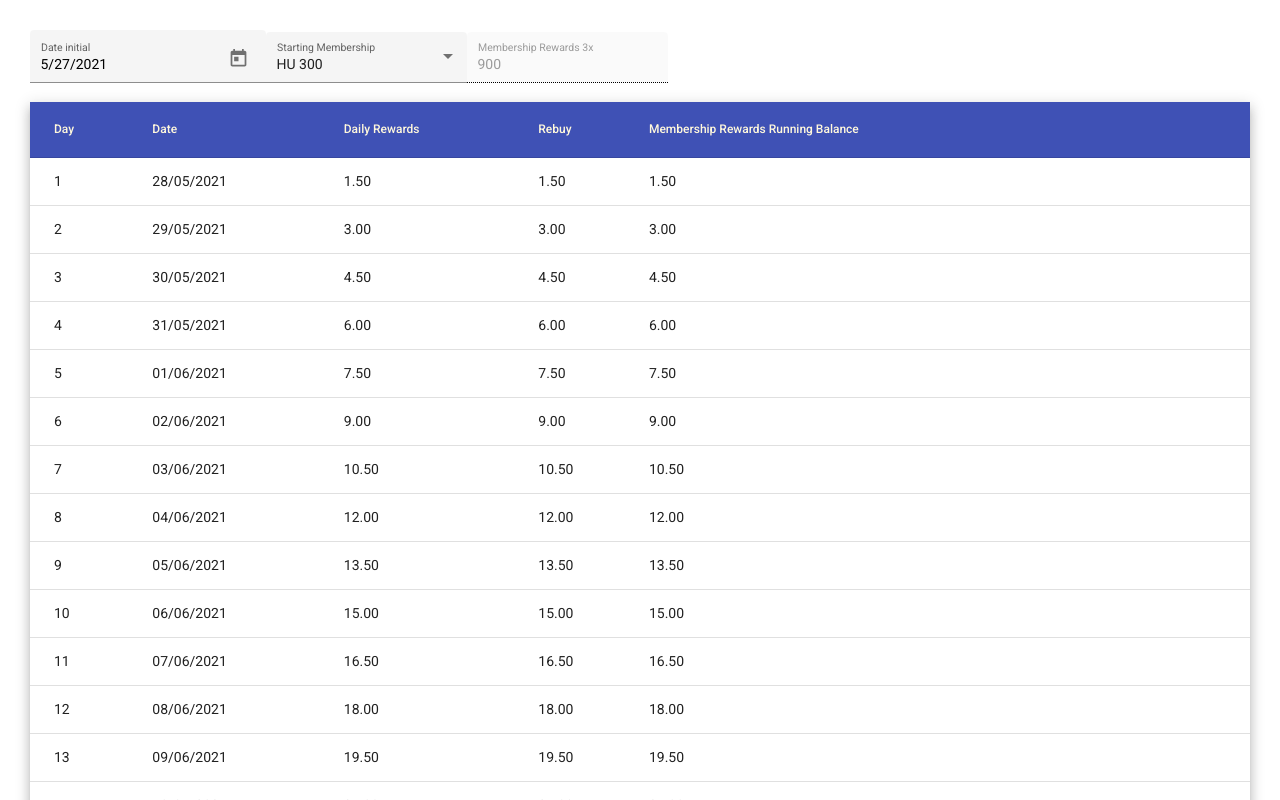
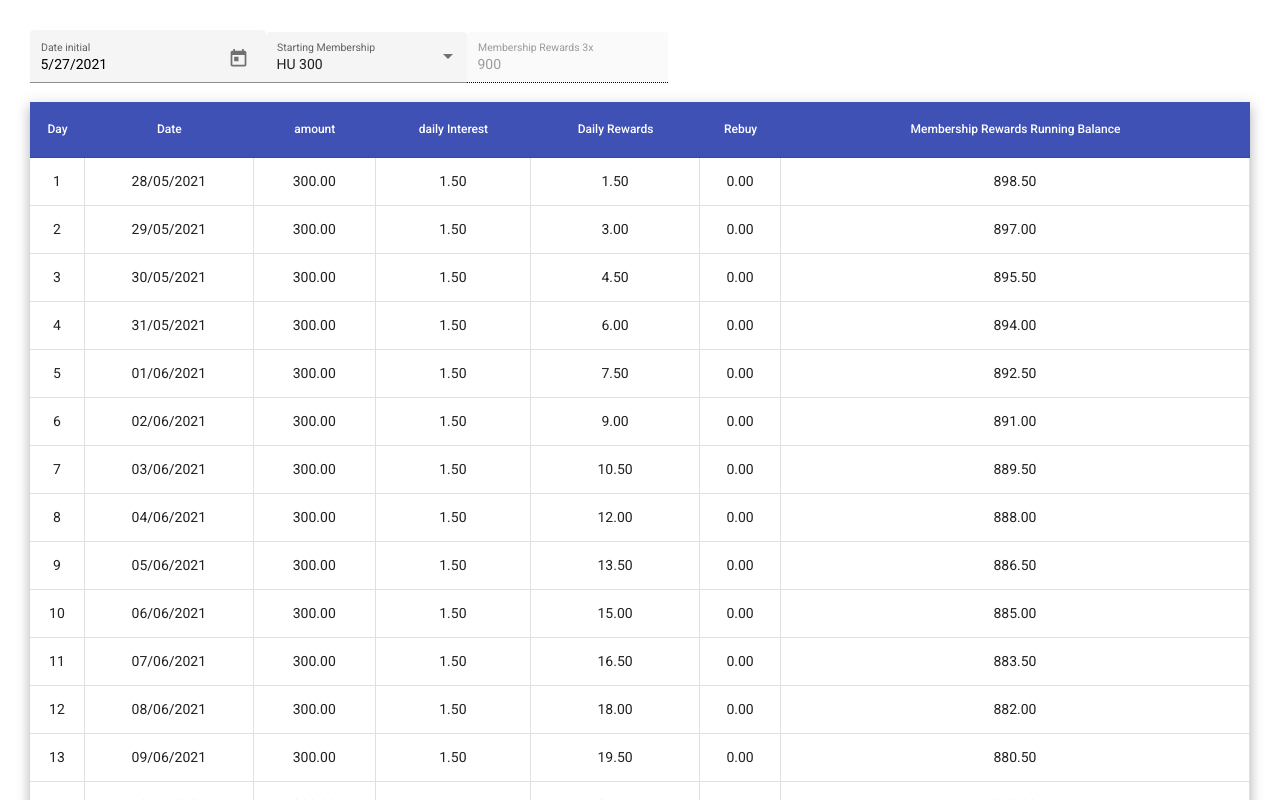
Before and after one commit to marioajuez/basica, an Angular app: page / in a window 1280 px wide. Shown: the top 800 px of the page. Built offline with nearby package versions, Linux system fonts and the light colour scheme.

Commit message:
tabla con todos los calculos 100% falta agregarle los eventos de cambio

```diff
--- a/angular.json
+++ b/angular.json
@@ -123,6 +123,10 @@
               "devServerTarget": "hyperfund-calc:serve:production"
             }
           }
+        },
+        "deploy": {
+          "builder": "angular-cli-ghpages:deploy",
+          "options": {}
         }
       }
     }
--- a/package.json
+++ b/package.json
@@ -9,7 +9,6 @@
     "lint": "ng lint",
     "e2e": "ng e2e",
     "postinstall": "ngcc"
-
   },
   "private": true,
   "dependencies": {
@@ -32,9 +31,10 @@
     "@angular/cli": "~9.1.4",
     "@angular/compiler-cli": "~9.1.4",
     "@angular/language-service": "~9.1.4",
-    "@types/node": "^12.11.1",
     "@types/jasmine": "~3.5.0",
     "@types/jasminewd2": "~2.0.3",
+    "@types/node": "^12.11.1",
+    "angular-cli-ghpages": "^1.0.0-rc.1",
     "codelyzer": "^5.1.2",
     "jasmine-core": "~3.5.0",
     "jasmine-spec-reporter": "~4.2.1",
--- a/src/app/app.component.html
+++ b/src/app/app.component.html
@@ -1,66 +1,61 @@
 
+<!-- <form name="form" #f="ngForm">
 
-<!-- <mat-grid-list cols="1" rowHeight="100px">
-  <mat-grid-tile> -->
-    <!-- <mat-list>
-      <mat-list-item>
+    <div class="form-group">
+      <label for="email">Email</label>
+      <input type="text" name="email" [(ngModel)]="model.email" #email="ngModel" required email />
+        <div *ngIf="email.invalid">
+            <div *ngIf="email.errors.required">Email is required</div>
+            <div *ngIf="email.errors.email">Email must be a valid email address</div>
+        </div>
+    </div>
+</form>
+<p>{{model.email}}</p> -->
+
+<form name="form" #f="ngForm">
     <mat-form-field appearance="fill">
       <mat-label>Date initial</mat-label>
-          <input matInput [matDatepicker]="picker" [(ngModel)]="date_" #ctrl="ngModel">
-          <mat-datepicker-toggle matSuffix [for]="picker"></mat-datepicker-toggle>
-          <mat-datepicker #picker></mat-datepicker>
-        </mat-form-field>
-      </mat-list-item>
-      <mat-divider></mat-divider>
-      <mat-list-item>
-      <mat-form-field appearance="fill">
-        <mat-label>Plans hyperfund</mat-label>
-        <mat-select [(value)]="selectedFood">
-          <mat-option [value]="option.value" *ngFor="let option of plans">{{ option.viewValue }}</mat-option>
-        </mat-select>
-      </mat-form-field>
-    </mat-list-item>
-    <p>You selected: {{selectedFood}}</p> -->
-<!--
-  </mat-grid-tile>
-</mat-grid-list> -->
-
-
-<mat-form-field appearance="fill">
-  <mat-label>Date initial</mat-label>
-  <input matInput [matDatepicker]="picker" [(ngModel)]="date_"
-  (dateChange)="addEvent('change', $event)"
-
+      <input matInput   name = "date" [matDatepicker]="picker" [(ngModel)]="userData.date"
+      (dateChange)="addEvent()"
       >
       <mat-datepicker-toggle matSuffix [for]="picker"></mat-datepicker-toggle>
       <mat-datepicker #picker></mat-datepicker>
     </mat-form-field>
 
+
     <mat-form-field appearance="fill">
       <mat-label>Starting Membership</mat-label>
-  <mat-select [(value)]="selectedMembership">
+      <mat-select name="membership"  [(ngModel)]="userData.membership" (selectionChange)="select()" >
         <mat-option [value]="option.value" *ngFor="let option of memberShip">{{ option.viewValue }}</mat-option>
       </mat-select>
     </mat-form-field>
 
     <mat-form-field appearance="fill">
     <mat-label>Membership Rewards 3x</mat-label>
-  <input matInput disabled value="{{selectedMembership *3}}">
-</mat-form-field >
-
+    <input matInput disabled value="{{userData.membership *3}}">
+  </mat-form-field>
+</form>
 
 <table mat-table [dataSource]="table" class="mat-elevation-z8">
 
   <tr mat-header-row *matHeaderRowDef="displayedColumns; sticky: true"></tr>
-  <tr mat-row *matRowDef="let row; columns: displayedColumns;" [ngClass]="{'make-gold': row.dailyRewards == 'h'}"></tr>
+  <tr mat-row *matRowDef="let row; columns: displayedColumns;" [ngClass]="{'make-gold': row.dailyRewards >= 50}"></tr>
 
   <ng-container matColumnDef="day">
     <th mat-header-cell *matHeaderCellDef> Day </th>
-    <td mat-cell *matCellDef="let element; let i = index"> {{i+1}} </td>
+    <td mat-cell *matCellDef="let element; let i = index" > {{i+1}} </td>
   </ng-container>
   <ng-container matColumnDef="date">
     <th mat-header-cell *matHeaderCellDef> Date </th>
     <td mat-cell *matCellDef="let days"> {{days.date | date : "dd/MM/yyyy"}} </td>
+  </ng-container>
+  <ng-container matColumnDef="amount">
+    <th mat-header-cell *matHeaderCellDef> amount </th>
+    <td mat-cell *matCellDef="let val"> {{val.amount | number : '1.2'}} </td>
+  </ng-container>
+  <ng-container matColumnDef="dailyInterest">
+      <th mat-header-cell *matHeaderCellDef> daily Interest</th>
+      <td mat-cell *matCellDef="let val"> {{val.dailyInterest | number : '1.2'}} </td>
   </ng-container>
   <ng-container matColumnDef="dailyRewards">
     <th mat-header-cell *matHeaderCellDef> Daily Rewards </th>
@@ -68,11 +63,11 @@
   </ng-container>
   <ng-container matColumnDef="rebuy">
     <th mat-header-cell *matHeaderCellDef> Rebuy</th>
-    <td mat-cell *matCellDef="let val"> {{val.dailyRewards | number : '1.2'}} </td>
+    <td mat-cell *matCellDef="let val"> {{ val.rebuy | number : '1.2'}} </td>
   </ng-container>
   <ng-container matColumnDef="balance">
     <th mat-header-cell *matHeaderCellDef> Membership Rewards Running Balance</th>
-    <td mat-cell *matCellDef="let val"> {{val.dailyRewards | number : '1.2'}} </td>
+    <td mat-cell *matCellDef="let val"> {{ val.membershipBalance | number : '1.2'}} </td>
   </ng-container>
 </table>
 <router-outlet></router-outlet>
--- a/src/app/app.component.scss
+++ b/src/app/app.component.scss
@@ -3,12 +3,38 @@ table{
 }
 .mat-header-cell{
     background-color: #3f51b5;
-    color: cornsilk;
+    color: white;
 }
 
 .make-gold {
-    background-color: gold
+    background-color: rgb(175, 6, 0);
 }
+.make-gold .mat-cell {
+    color: white;
+}
+td.mat-cell{
+    border-right: rgba(0,0,0,.12) solid 1px;
+    text-align: center;
+}
+th.mat-header-cell{
+    text-align: center;
+}
+
+td.mat-cell:last-of-type , th.mat-header-cell:last-of-type{
+    padding-right: 0px !important;
+}
+
+td.mat-cell:first-of-type, th.mat-header-cell:first-of-type{
+    padding-left: 0px !important;
+}
+
+
+.example-container.mat-elevation-z8 {
+    overflow-x: auto;
+  }
+  .example-container .mat-table.mat-table {
+    min-width: 450px;
+  }
 
 mat-grid-tile {
     background: lightblue;
--- a/src/app/app.component.ts
+++ b/src/app/app.component.ts
@@ -1,19 +1,20 @@
 import { Component } from '@angular/core';
 
-import {FormGroup, FormControl} from '@angular/forms';
+import { FormGroup, FormControl } from '@angular/forms';
+
 
 
 const ELEMENT_DATA: any[] = [
-  {position: 1, name: 'Hydrogen', weight: 1.0079, symbol: 'H'},
-  {position: 2, name: 'Helium', weight: 4.0026, symbol: 'He'},
-  {position: 3, name: 'Lithium', weight: 6.941, symbol: 'Li'},
-  {position: 4, name: 'Beryllium', weight: 9.0122, symbol: 'Be'},
-  {position: 5, name: 'Boron', weight: 10.811, symbol: 'B'},
-  {position: 6, name: 'Carbon', weight: 12.0107, symbol: 'C'},
-  {position: 7, name: 'Nitrogen', weight: 14.0067, symbol: 'N'},
-  {position: 8, name: 'Oxygen', weight: 15.9994, symbol: 'O'},
-  {position: 9, name: 'Fluorine', weight: 18.9984, symbol: 'F'},
-  {position: 10, name: 'Neon', weight: 20.1797, symbol: 'Ne'},
+  { position: 1, name: 'Hydrogen', weight: 1.0079, symbol: 'H' },
+  { position: 2, name: 'Helium', weight: 4.0026, symbol: 'He' },
+  { position: 3, name: 'Lithium', weight: 6.941, symbol: 'Li' },
+  { position: 4, name: 'Beryllium', weight: 9.0122, symbol: 'Be' },
+  { position: 5, name: 'Boron', weight: 10.811, symbol: 'B' },
+  { position: 6, name: 'Carbon', weight: 12.0107, symbol: 'C' },
+  { position: 7, name: 'Nitrogen', weight: 14.0067, symbol: 'N' },
+  { position: 8, name: 'Oxygen', weight: 15.9994, symbol: 'O' },
+  { position: 9, name: 'Fluorine', weight: 18.9984, symbol: 'F' },
+  { position: 10, name: 'Neon', weight: 20.1797, symbol: 'Ne' },
 ];
 
 @Component({
@@ -24,61 +25,78 @@ const ELEMENT_DATA: any[] = [
 export class AppComponent {
 
   memberShip: any[] = [
-    {value: '300', viewValue: 'HU 300'},
-    {value: '500', viewValue: 'HU 500'},
-    {value: '1000', viewValue: 'HU 1000'}
+    { value: '300', viewValue: 'HU 300' },
+    { value: '500', viewValue: 'HU 500' },
+    { value: '1000', viewValue: 'HU 1000' }
   ];
 
-  selectedMembership = this.memberShip[0].value;
-
-  campaignOne: FormGroup;
-  campaignTwo: FormGroup;
-
-  date = new FormControl(new Date());
-  date_ = new Date();
+  userData = {
+    date: new Date(),
+    membership: this.memberShip[0].value,
+  };
 
   table = []
-  displayedColumns: string[] = ['day', 'date', 'dailyRewards','rebuy' ,'balance'];
-  dataSource = this.table
-  today;
+  displayedColumns: string[] = ['day', 'date', 'amount', 'dailyInterest', 'dailyRewards', 'rebuy', 'balance'];
   totalDays = 600;
 
-  constructor(){
+  constructor() {
 
-    const today = new Date();
-    const month = today.getMonth();
-    const year = today.getFullYear();
+    let dailyInterest = 0
+    let dailyRewards = 0
+    let amount = parseInt(this.userData.membership)
 
-    this.campaignOne = new FormGroup({
-      start: new FormControl(new Date(year, month, 13)),
-      end: new FormControl(new Date(year, month, 16))
-    });
+    // let membershipBalance = 900
 
-    this.campaignTwo = new FormGroup({
-      start: new FormControl(new Date(year, month, 15)),
-      end: new FormControl(new Date(year, month, 19))
-    });
+    // let aux = 900
 
-    let aux=0
-    for( let i = 1; i<=this.totalDays;i++){
+    let rebuy = 0;
+    let membershipBalance = 900 - 1.50
 
-        aux+=this.memberShip[0].value*(0.005)
-        this.table.push({
-            date: new Date().setDate(new Date().getDate()+i),
-            dailyRewards: aux
-        })
+    let aux = 900 -1.50
+
+    for (let i = 1; i <= this.totalDays; i++) {
+
+      dailyInterest = amount * (0.005)
+      dailyRewards += amount * (0.005)
+
+      if (dailyRewards >= 50)
+          rebuy = 50
+      else {
+          rebuy = 0
+      }
+
+      this.table.push({
+        date: new Date().setDate(new Date().getDate() + i),
+        amount: amount,
+        dailyInterest: dailyInterest,
+        dailyRewards: dailyRewards,
+        rebuy: rebuy,
+        membershipBalance: membershipBalance
+      })
+
+      if (dailyRewards >= 50) {
+        amount +=50
+        dailyRewards -= 50
+        membershipBalance+=(rebuy*3)-(amount * (0.005));
+      }
+      else{
+        membershipBalance+=(rebuy*3)-(amount * (0.005));
+      }
     }
   }
 
-  addEvent(type: string, event) {
+
+  addEvent() {
 
     this.table = []
+    for (let i = 1; i <= this.totalDays; i++) {
+      this.table.push({
+        date: new Date(this.userData.date).setDate(new Date(this.userData.date).getDate() + i),
+        dailyRewards: 0
+      })
+    }
+  }
+  select() {
 
-//     for( let i = 1; i<=this.totalDays;i++){
-//       this.table.push({
-//           date: new Date(event.value).setDate(new Date(event.value).getDate()+i),
-//           dailyRewards: "hola"
-//       })
-//   }
+  }
 }
-}
```
Also changed, not shown: 1 other file (tests, documents, lock files or other folders). Lines whose indentation alone changed are shown as unchanged.
